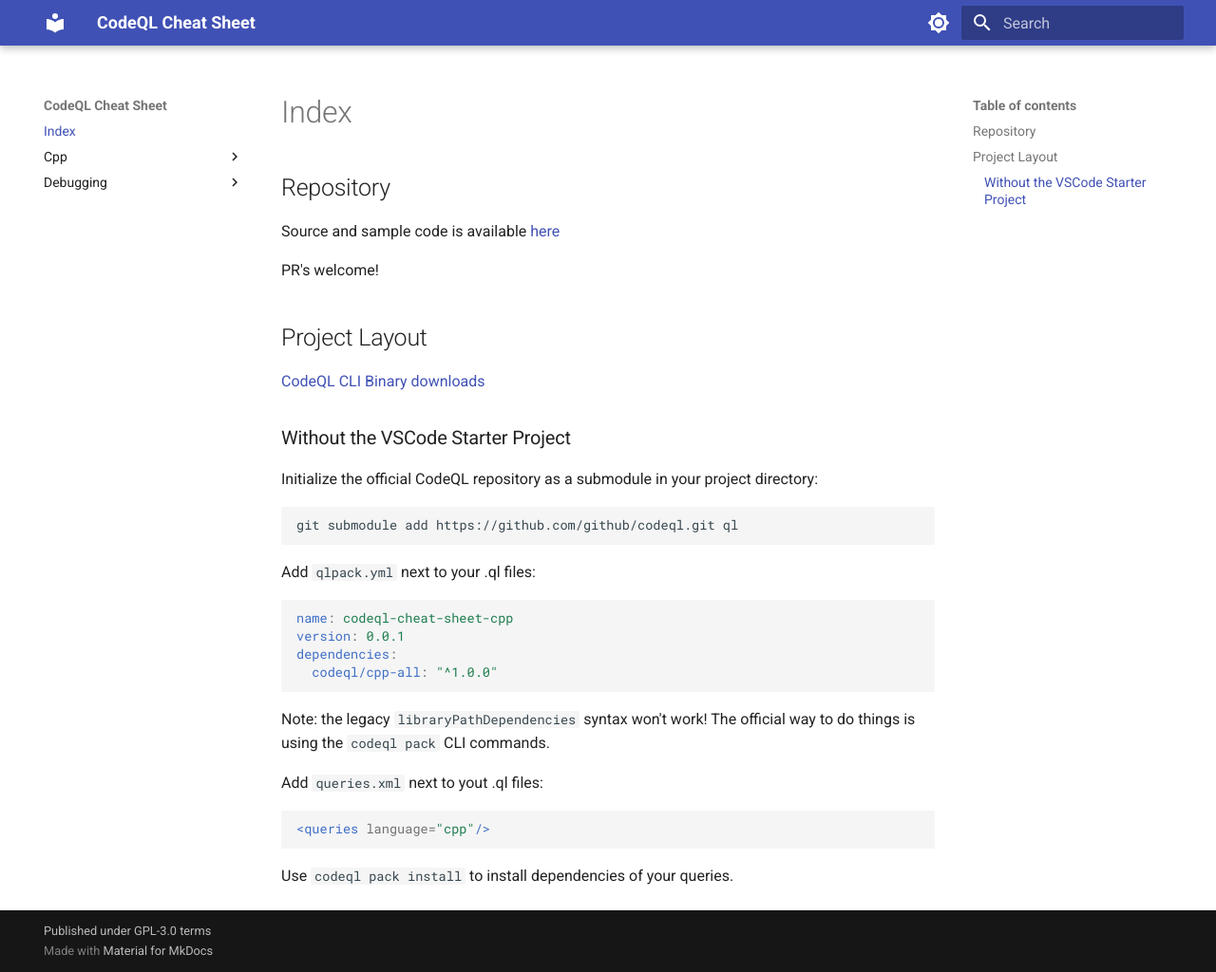
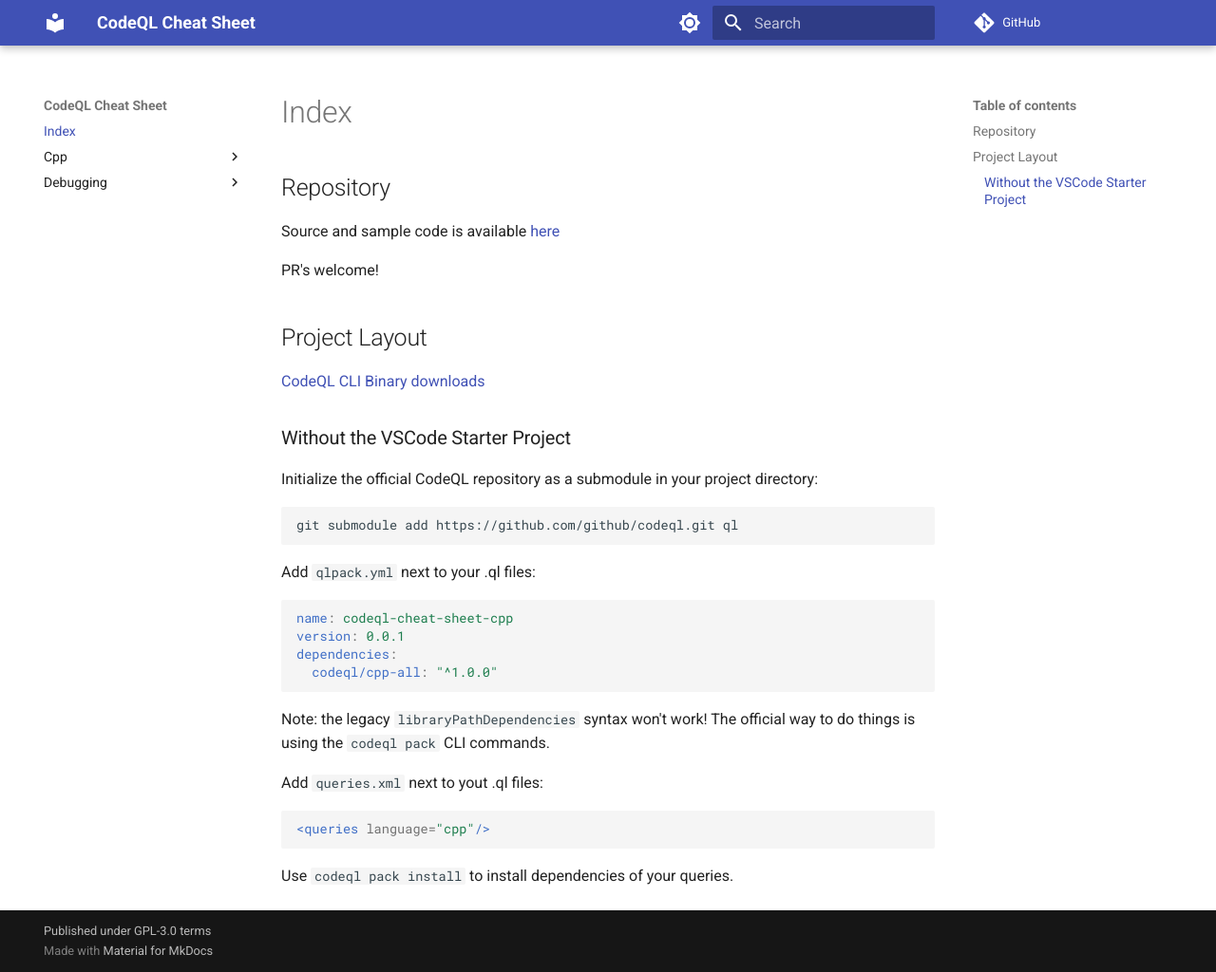
Before and after one commit to v-p-b/codeql-cheat-sheet, an MkDocs documentation site: the page built from docs/index.md, in a window 1280 px wide and 1024 px high. Shown: the whole window at 95% size. Built offline with MkDocs 1.6.1 and Material for MkDocs 9.7.7, drawn with Linux system fonts in a browser that asks for light colours; comment, search, counter and statistics services are not loaded.

Commit message:
metadata

```diff
--- a/mkdocs.yml
+++ b/mkdocs.yml
@@ -1,6 +1,9 @@
 site_name: CodeQL Cheat Sheet
 site_author: buherator
 copyright: Published under GPL-3.0 terms
+repo_url: "https://github.com/v-p-b/codeql-cheat-sheet"
+repo_name: GitHub
+site_url: "https://scrapco.de/codeql-cheat-sheet/"
 theme:
   name: material
   palette:
```
